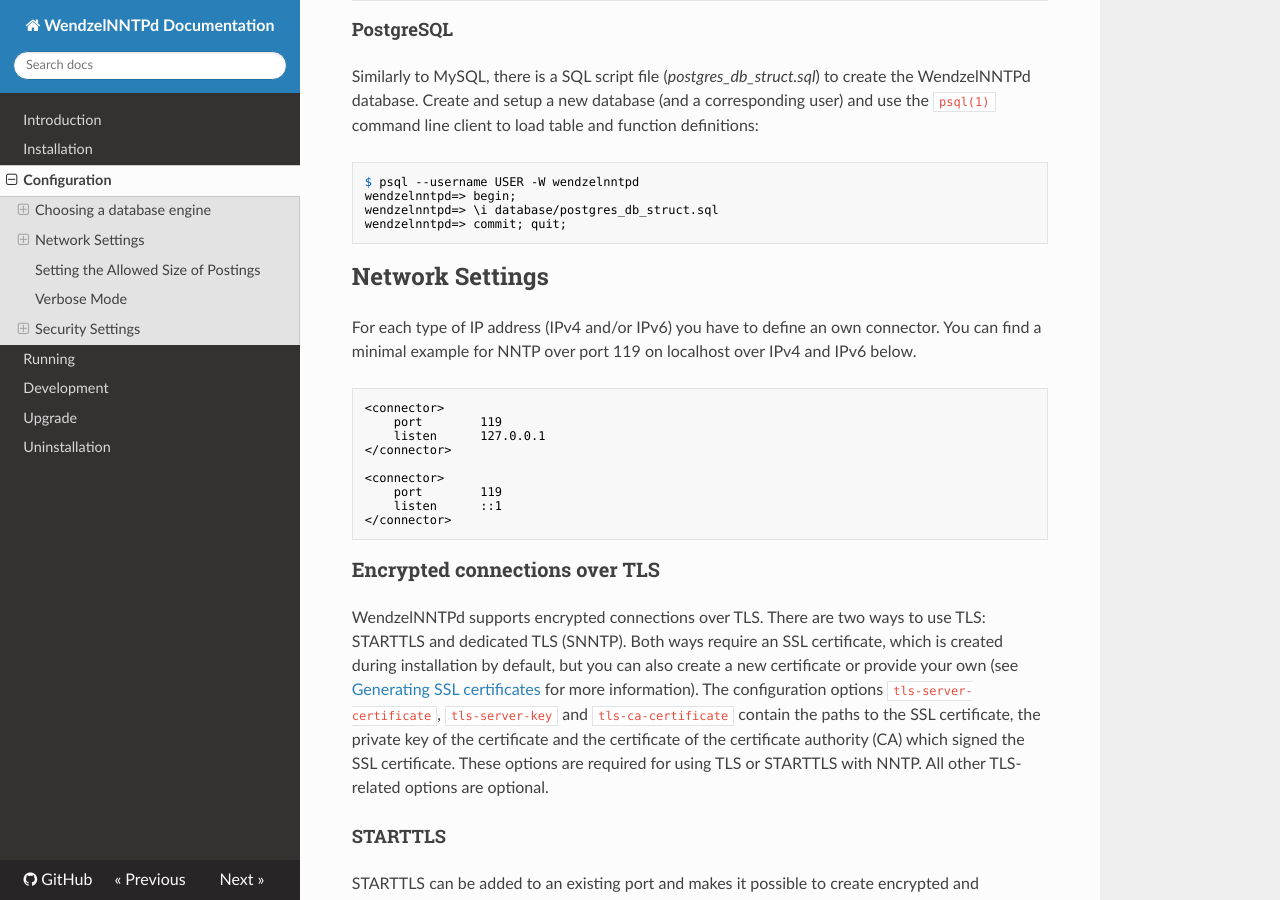
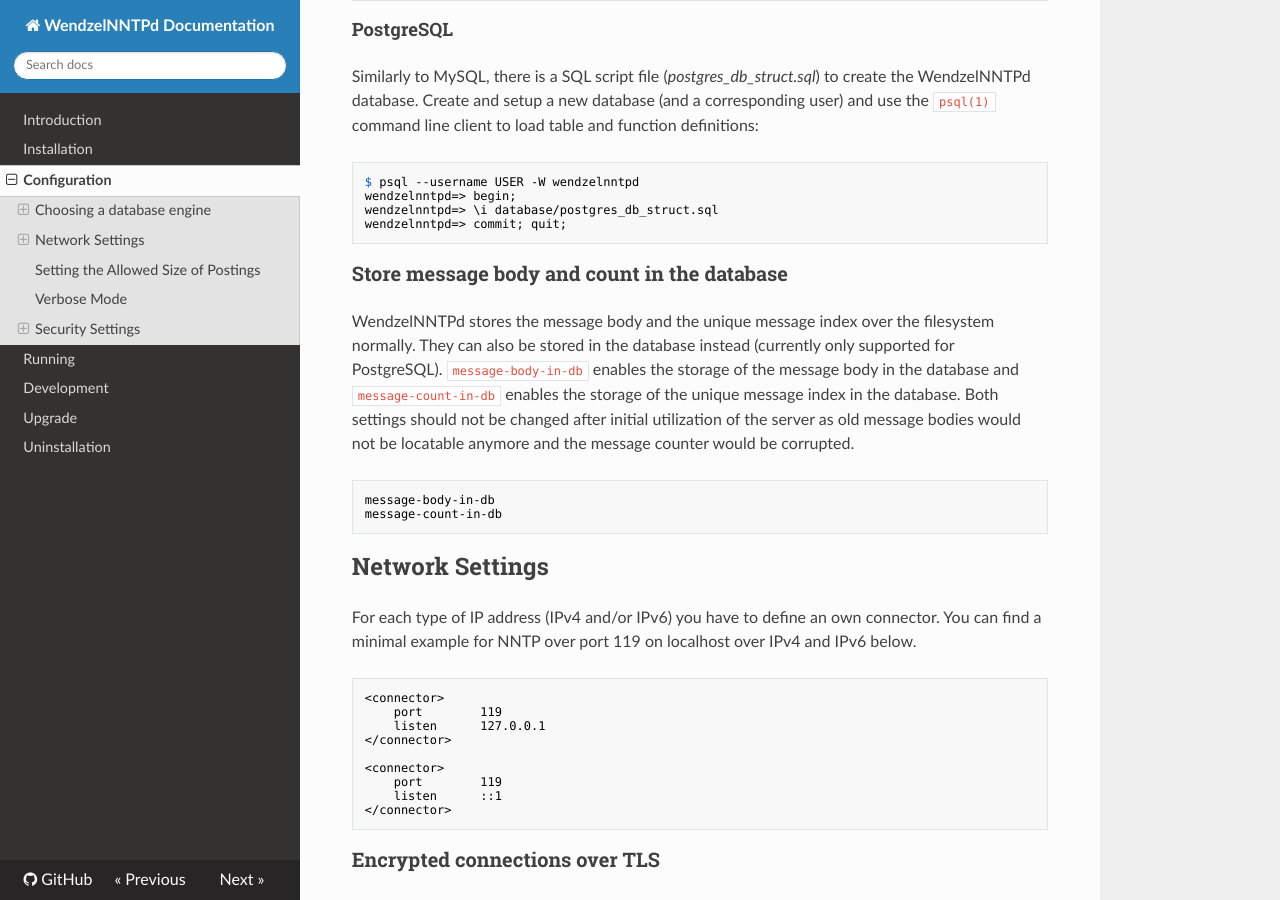
Before and after one commit to cdpxe/WendzelNNTPd, an MkDocs documentation site: the page built from docs/docs/configuration.md, in a window 1280 px wide and 900 px high, scrolled down 1746 px. Built offline with MkDocs 1.6.1, drawn with Linux system fonts in a browser that asks for light colours; nearby versions of some CDN libraries.

Commit message:
Document the config options message-body-in-db and message-count-in-db

````diff
--- a/docs/docs/configuration.md
+++ b/docs/docs/configuration.md
@@ -94,6 +94,22 @@
 wendzelnntpd=> begin;
 wendzelnntpd=> \i database/postgres_db_struct.sql
 wendzelnntpd=> commit; quit;
+```
+
+### Store message body and count in the database
+
+WendzelNNTPd stores the message body and the unique message index over the
+filesystem normally. They can also be stored in the database instead
+(currently only supported for PostgreSQL).
+`message-body-in-db` enables the storage of the message body in the database
+and `message-count-in-db` enables the storage of the unique message index
+in the database.
+Both settings should not be changed after initial utilization of the server
+as old message bodies would not be locatable anymore and the message counter
+would be corrupted.
+```ini
+message-body-in-db
+message-count-in-db
 ```
 
 ## Network Settings
````
